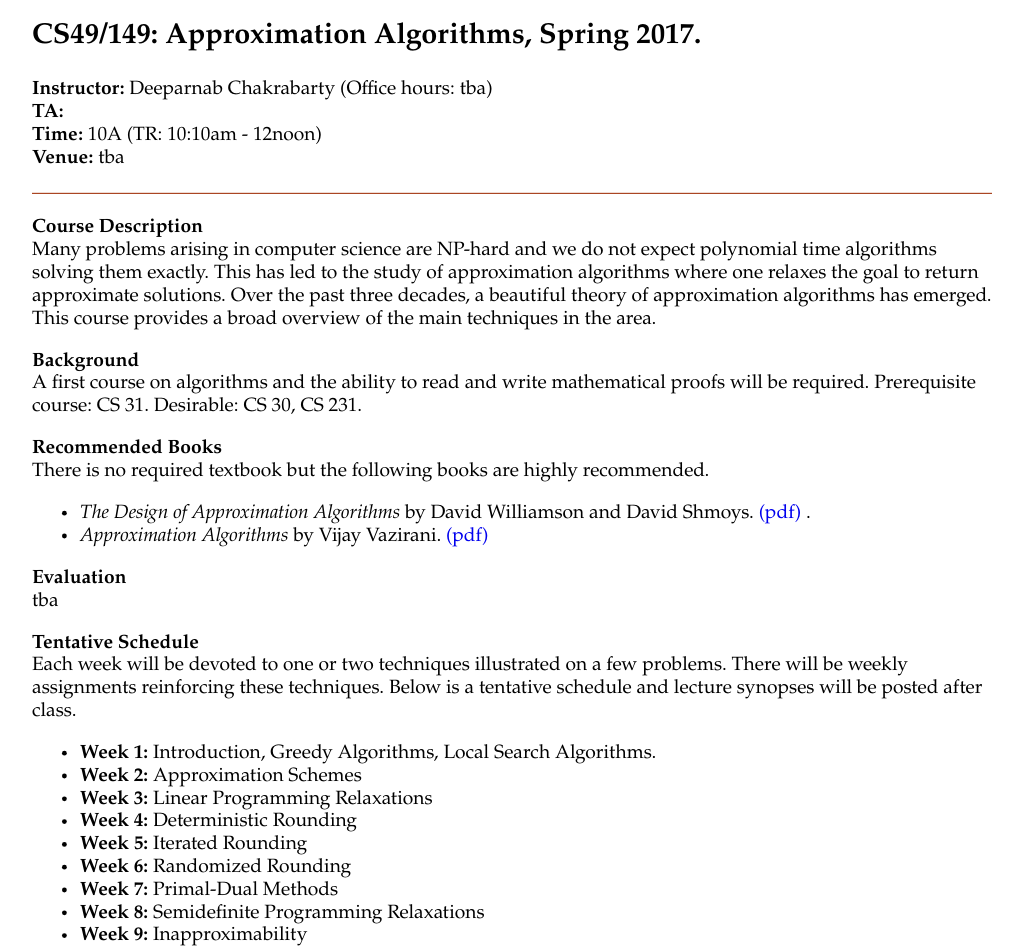
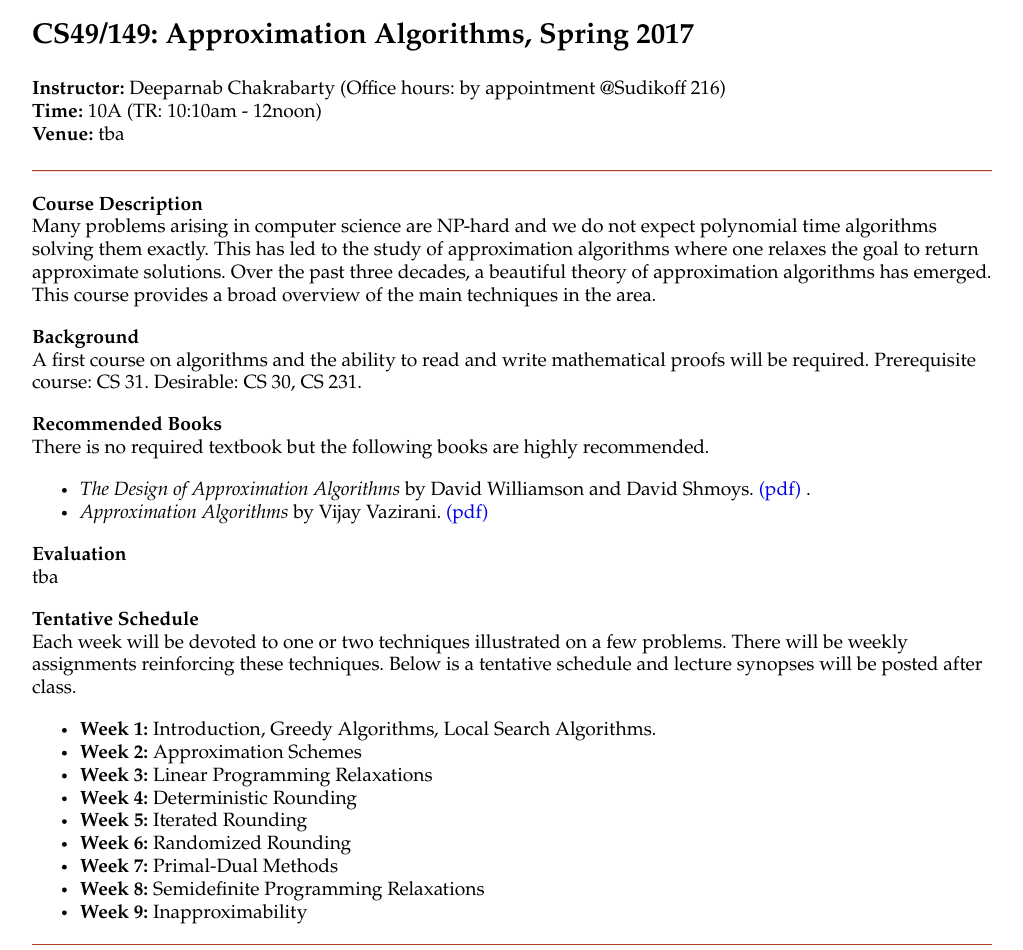
Before and after one commit to deeparnab/deeparnab.github.io, a plain HTML site: page Courses/S17/CS49-149.html in a window 1280 px wide. Shown: the top 950 px of the page, without its empty margins (128-1151 px from the left). Drawn offline with Linux system fonts and the light colour scheme.

Commit message:
Changed the TA and office hour info

```diff
--- a/Courses/S17/CS49-149.html
+++ b/Courses/S17/CS49-149.html
@@ -9,13 +9,12 @@
 <body>
 <h2>
 <font color="black">
-CS49/149: Approximation Algorithms, Spring 2017.</font> <br>
+CS49/149: Approximation Algorithms, Spring 2017</font> <br>
 </h2>
 
-<b> Instructor:</b> <a style="color:inherit" href="./../../index.htm"> Deeparnab Chakrabarty</a> (Office hours: tba)<br>
-<b> TA: </b> <br>
+<b> Instructor:</b> <a style="color:inherit" href="./../../index.htm"> Deeparnab Chakrabarty</a> (Office hours: by appointment @Sudikoff 216)<br>
 <b> Time:</b> 10A (TR: 10:10am - 12noon)<br>
-<b> Venue:</b> tba<br>
+<b> Venue:</b> tba <br>
 <br>
 <hr>
 
```
